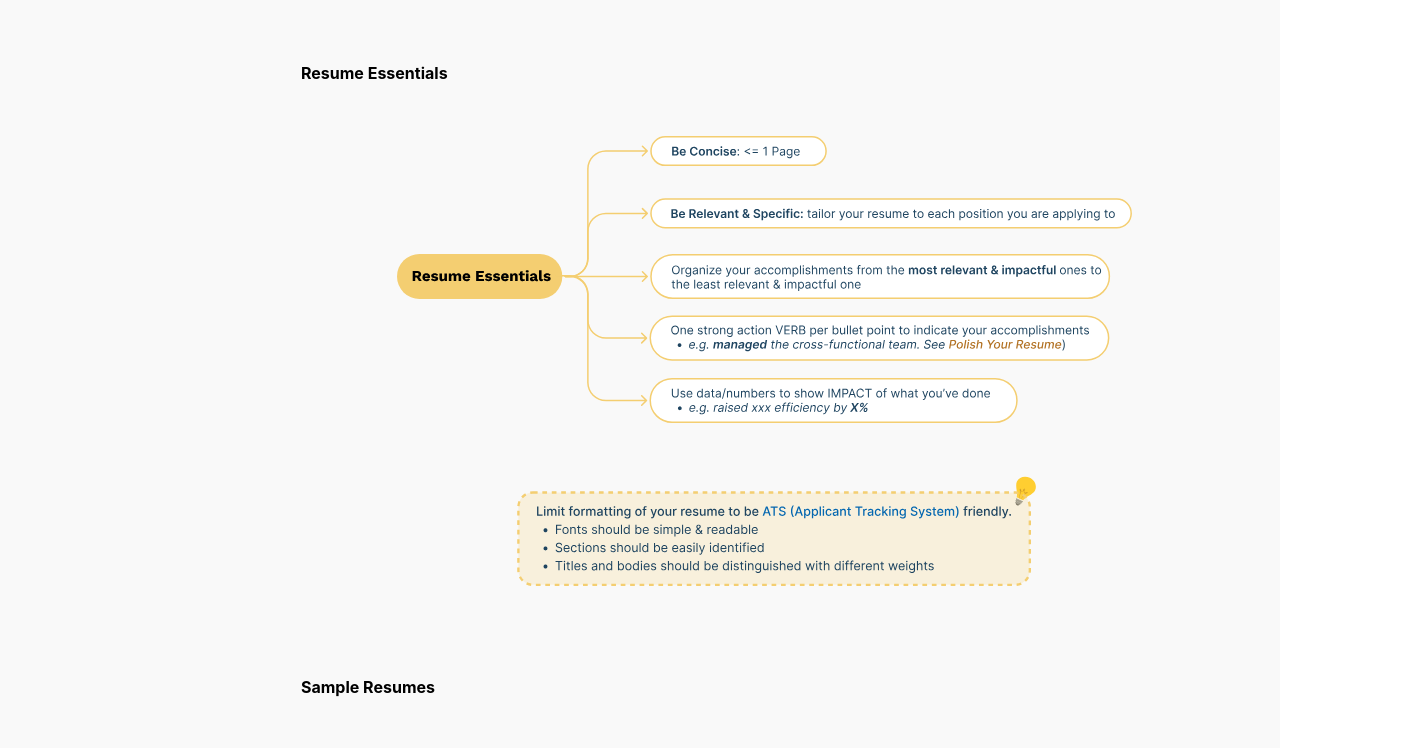
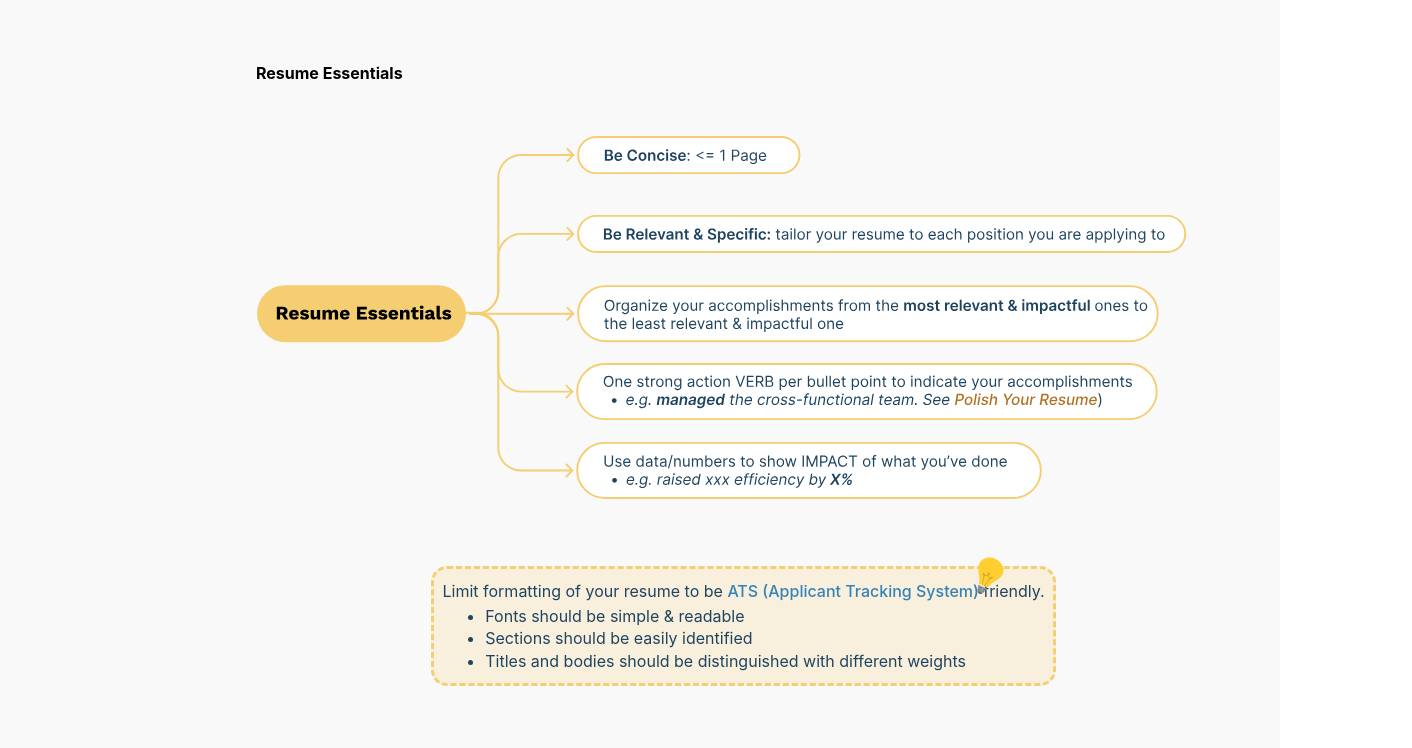
Before and after one commit to jiang718/GoalTritons, a Vue app in the folder vue/: page /resume in a window 1280 px wide. Shown: the part 1940-2688 px from the top of the page, 1412 px wide, since content can reach past the window. Built offline with nearby package versions, Linux system fonts and the light colour scheme.

Commit message:
Update resume.vue contents

```diff
--- a/vue/src/layout/Layout.vue
+++ b/vue/src/layout/Layout.vue
@@ -55,10 +55,11 @@ export default {
 
 .wrapper__body {
   flex: 1;
-  /*margin-left: 21.5%;*/
+  margin-left: 19%;
+  padding-left: 1%;
   width: auto;
-  margin-left: 275px;
-  padding-left: 26px;
+  /*margin-left: 275px;*/
+  /*padding-left: 26px;*/
   max-width: 77%;
   padding-top: 5%;
   margin-bottom: 12%;
--- a/vue/src/views/Resume.vue
+++ b/vue/src/views/Resume.vue
@@ -78,7 +78,7 @@
               can add to your competencies. <i>(e.g. front-end developer—“CSS, C++, Javascript, Problem Solving”.) </i><br>
               <i>See more examples under </i><i class="moreResLink" @click="$router.push('/resume#more-resources')">More Resources</i>.
             </p>
-            <p>
+            <p style="line-height: 141%">
               <br> <strong>Experience</strong><br>
               Include any professional experience that can <strong class="medium">prove your qualifications</strong> for
               the position you are applying for. Start with the <strong class="medium">most relevant</strong> one. If
@@ -151,8 +151,23 @@
 
       <h3>Resume Essentials</h3>
 
-      <img src="../assets/resumeEssentials.svg" width="80%">
-      <img src="../assets/resumeFormatTip.svg" width="55%" style="margin-top: 40px">
+      <img src="../assets/resumeEssentials.svg"  style="margin-bottom: 60px">
+<!--      <img src="../assets/resumeFormatTip.svg" width="" style="margin-top: 40px">-->
+      <div style="background-color: rgba(244,206,113,0.21); border-radius: 1rem;border: 3px dashed #F4CE71; width:625px;
+      font-size: 16px; margin-left: 18%">
+        <p style="padding-top: 10px; color: #1E4460">Limit formatting of your resume to be
+          <a class="link" href="https://www.topresume.com/career-advice/what-is-an-ats-resume" target="_blank" style="color: #0467B0">
+            ATS (Applicant Tracking System)
+          </a>
+          friendly.
+        </p>
+        <ul style="margin-left: 4vw; margin-right: 0px;padding-bottom: 10px; color: #1E4460">
+          <li>Fonts should be simple & readable</li>
+          <li>Sections should be easily identified</li>
+          <li>Titles and bodies should be distinguished with different weights</li>
+        </ul>
+      </div>
+      <img class="top" src="../assets/light-bulb.svg" >
 
       <a id="sample-resumes-anchor" style="display: inline"></a>
       <div id="sample-resumes">
@@ -926,6 +941,12 @@ ul{
   font-weight: 500;
 }
 
+.top {
+  position: absolute;
+  left: 75%;
+  top: 29.5%;
+  z-index: 1;
+}
 .wrapper {
   display: grid;
   grid-template-columns: repeat(3, 1fr);
```
Also changed, not shown: vue/src/assets/light-bulb.svg (added), vue/src/assets/resumeEssentials.svg.
